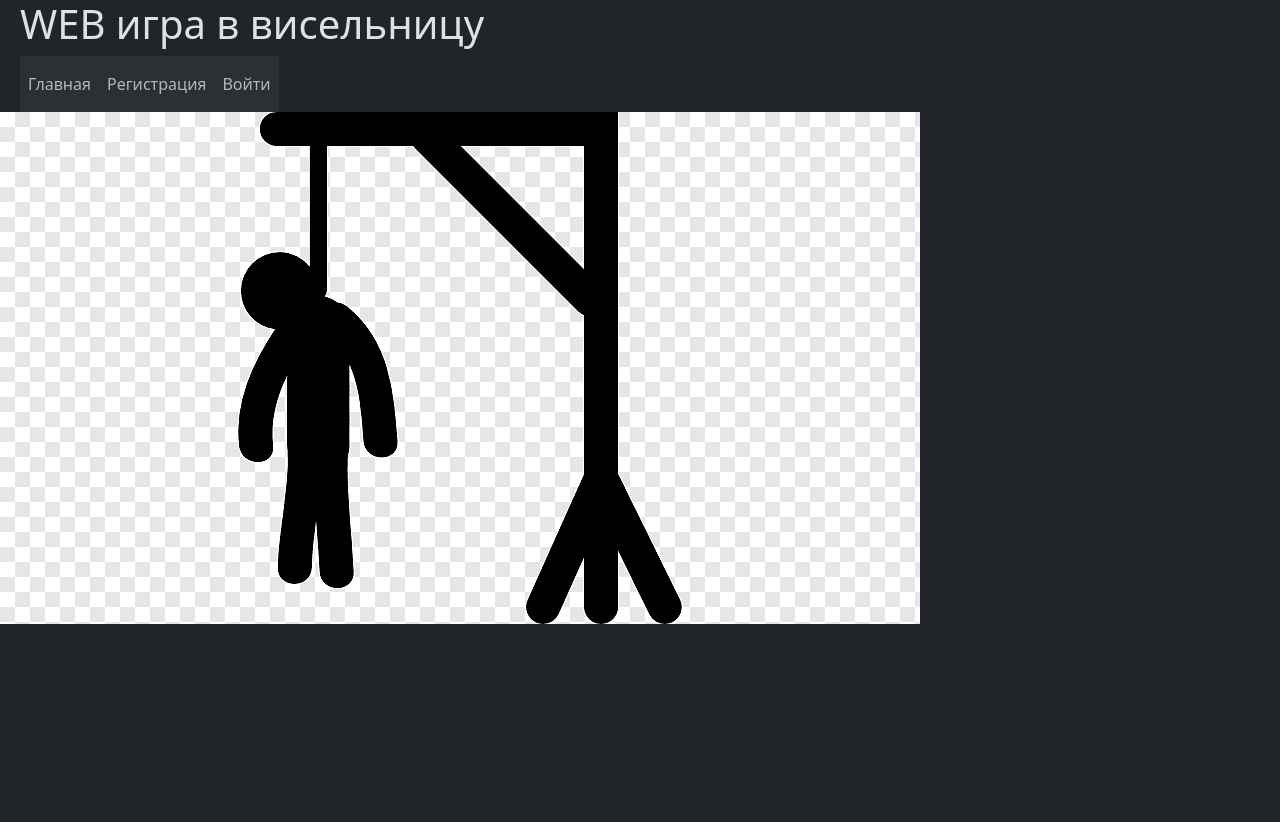
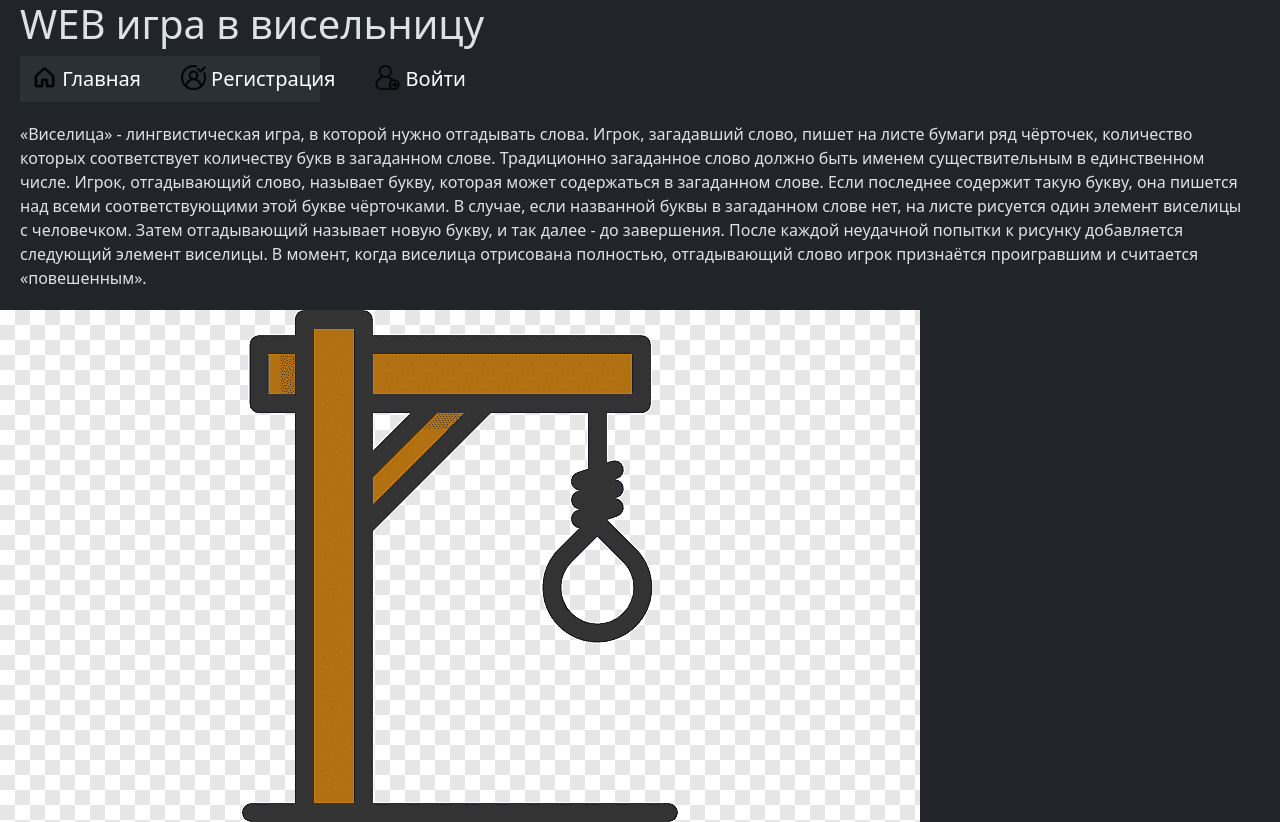
Before and after one commit to 0blackcat/web-gallows-game, a Flask app: page /main-page in a window 1280 px wide. Before the commit the page ends 624 px from the top, so only its background shows below. Run offline with Flask 3, Linux system fonts and the light colour scheme.

Commit message:
Файл css работает на всех страницах, добавил описание игры и иконки

```diff
--- a/main.py
+++ b/main.py
@@ -21,7 +21,7 @@ def load_user(user_id):
     return db_session.query(User).get(user_id)
 
 
-@app.route("/main-page/logout")
+@app.route("/logout")
 @login_required
 def logout():  # Функция выхода из профиля.
     logout_user()
@@ -38,7 +38,7 @@ def main_page():  # Функция отображения основной ст
     return render_template("main_page.html")
 
 
-@app.route("/main-page/sign-up", methods=['POST', 'GET'])
+@app.route("/sign-up", methods=['POST', 'GET'])
 def sign_up():  # Функция регистрации
     form = SignUpForm()
     if form.validate_on_submit():
@@ -70,7 +70,7 @@ def sign_up():  # Функция регистрации
     return render_template("sign_up.html", title='Регистрация', form=form)
 
 
-@app.route("/main-page/sign-in")
+@app.route("/sign-in")
 def sign_in():  # Функция авторизации
     form = SignInForm()
     if form.validate_on_submit():
--- a/static/css/index.css
+++ b/static/css/index.css
@@ -3,11 +3,13 @@ h1 {
 }
 
 nav {
-    margin-right: 86%;
+    margin-right: 75%;
     margin-left: 20px;;
 }
 
-header {
-    display: flex;
-    justify-content: space-between;
+p {
+    margin-left: 20px;
+    margin-right: 30px;
+    margin-top: 20px;
+    margin-bottom: 20px;
 }
--- a/templates/base.html
+++ b/templates/base.html
@@ -16,21 +16,34 @@
 </head>
 
 <body>
-    <div><h1>WEB игра в висельницу</h1></div>
+    <h1>WEB игра в висельницу</h1>
     <header>
-
         <nav class="navbar navbar-expand-lg bg-body-tertiary">
             <div>
-
                 <ul class="navbar-nav me-auto mb-2 mb-lg-0">
+                    <li class="nav-item">
+                        <div class="container-fluid">
+                            <a class="navbar-brand" href="/" aria-current="page">
+                                <img src="static\images\main_page.png" width="25" height="25" class="d-inline-block align-text-top">
+                                Главная
+                            </a>
+                        </div>
+                    </li>
+                    <li class="nav-item">
+                        <div class="container-fluid">
+                            <a class="navbar-brand" href="/sign-up" aria-current="page">
+                                <img src="static\images\register.png" width="25" height="25" class="d-inline-block align-text-top">
+                                Регистрация
+                            </a>
+                        </div>
+                    </li>
                 <li class="nav-item">
-                    <a class="nav-link" href="/" aria-current="page" href="#">Главная</a>
-                </li>
-                <li class="nav-item">
-                    <a class="nav-link" href="/main-page/sign-up">Регистрация</a>
-                </li>
-                <li class="nav-item">
-                    <a class="nav-link" href="/main-page/sign-in">Войти</a>
+                    <div class="container-fluid">
+                        <a class="navbar-brand" href="/sign-in" aria-current="page">
+                            <img src="static\images\enter.png" width="25" height="25" class="d-inline-block align-text-top">
+                            Войти
+                        </a>
+                    </div>
                 </li>
                 </ul>
             </div>
--- a/templates/main_page.html
+++ b/templates/main_page.html
@@ -1,5 +1,13 @@
 {% extends "base.html" %}
 
 {% block content %}
-<img src="static/images/gallows.png">
+<p>«Виселица» - лингвистическая игра, в которой нужно отгадывать слова.
+    Игрок, загадавший слово, пишет на листе бумаги ряд чёрточек, количество которых соответствует количеству букв в загаданном слове.
+    Традиционно загаданное слово должно быть именем существительным в единственном числе.
+    Игрок, отгадывающий слово, называет букву, которая может содержаться в загаданном слове.
+    Если последнее содержит такую букву, она пишется над всеми соответствующими этой букве чёрточками.
+    В случае, если названной буквы в загаданном слове нет, на листе рисуется один элемент виселицы с человечком.
+    Затем отгадывающий называет новую букву, и так далее - до завершения. После каждой неудачной попытки к рисунку добавляется следующий элемент виселицы.
+    В момент, когда виселица отрисована полностью, отгадывающий слово игрок признаётся проигравшим и считается «повешенным».</p>
+<img src="static\images\png-transparent-gallows-hanging-icon-crane-text-technic-cartoon.png">
 {% endblock %}
```
Also changed, not shown: index.html (added, +28 -0 lines), static/images/enter.png (added), static/images/main_page.png (added), static/images/png-transparent-gallows-hanging-icon-crane-text-technic-cartoon.png (added), static/images/register.png (added).
